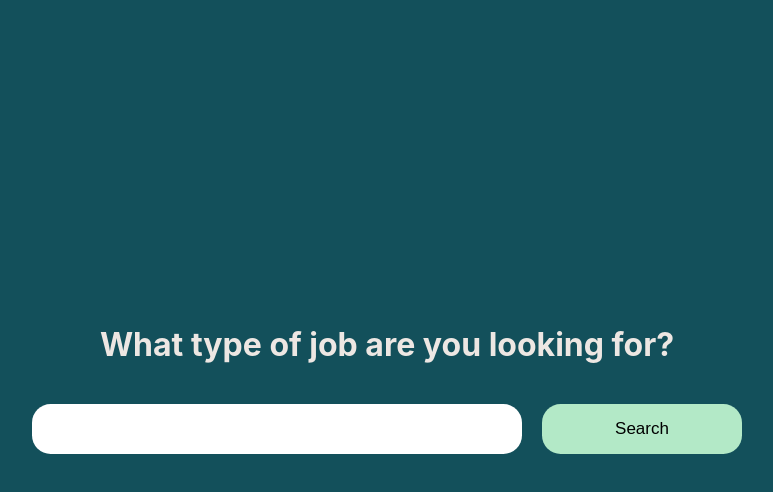
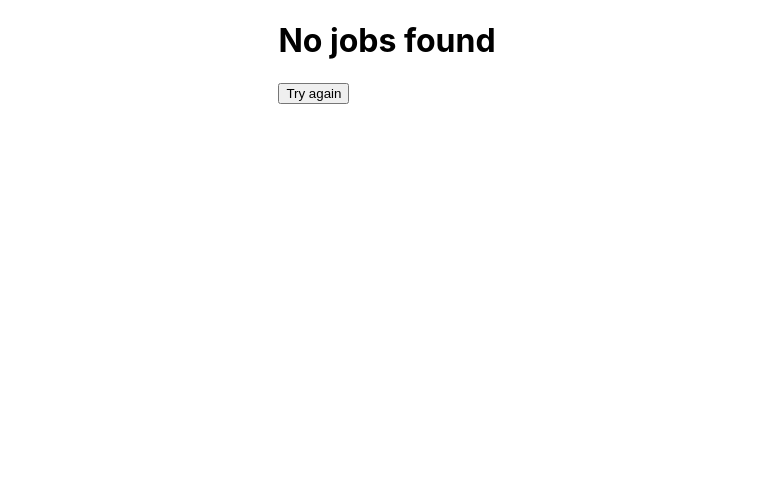
Before and after one commit to sofiakhanyamanee/job-listing, a React (Create React App) app: page /error in a window 1280 px wide. Shown: the top 492 px of the page, without its empty margins (253-1026 px from the left). Built offline with nearby package versions, Linux system fonts and the light colour scheme.

Commit message:
Added error page

```diff
--- a/src/App.js
+++ b/src/App.js
@@ -2,6 +2,7 @@ import React from 'react'
 import { Switch, Route } from 'react-router-dom'
 import styled from 'styled-components'
 import JobList from './components/JobList';
+import ErrorMsgPage from './pages/ErrorMsgPage';
 import JobItemDetailsPage from './pages/JobItemDetailsPage';
 import StartPage from './pages/StartPage';
 
@@ -18,6 +19,7 @@ function App() {
         <Switch>
            <Route path="/jobs/:id" component={JobItemDetailsPage} />
            <Route path="/jobs" component={JobList} />
+           <Route path="/error" component={ErrorMsgPage} />
            <Route path="/" component={StartPage}/>
        </Switch>
     </Wrapper>
--- a/src/components/JobList.jsx
+++ b/src/components/JobList.jsx
@@ -46,7 +46,6 @@ export default function JobList() {
   return (
 
     <Box>
-      <Heading>Jobs that match</Heading>
       <Wrapper>
 
         {jobs.length > 0 ? jobs.map(job => {
--- a/src/components/SearchInputField.jsx
+++ b/src/components/SearchInputField.jsx
@@ -53,11 +53,16 @@ background: #b3e9c7;
 &: hover {
   background: lightgreen;
 }
+
+:focus {
+  outline: none;
+}
 `
 
 export default function SearchInputField() {
-  const {keyInput, setKeyInput, setJobs, searchedArr, setSearchedArr, msg, setMsg} = useContext(JobContext)
+  const {keyInput, setKeyInput, setJobs, searchedArr, setSearchedArr } = useContext(JobContext)
   const history = useHistory()
+
 
   function handle_fetch() {
     const urlStr = keyInput.replace(" ", "+");
@@ -69,9 +74,9 @@ export default function SearchInputField() {
 
       if (data.length === 0){
 
-        setMsg("No match")
         console.log("no matching")
-        history.push("/")
+        history.push("/error")
+
 
       } else {
 
@@ -82,6 +87,8 @@ export default function SearchInputField() {
       let updated_array = [...searchedArr, newObj];
       setSearchedArr(updated_array)
       setJobs(data)
+      history.push("/jobs")
+      console.log("My context array", searchedArr)
       }
 
     })
@@ -106,17 +113,17 @@ export default function SearchInputField() {
       let oldSearchFound = searchedArr.find(obj => obj.keyword === keyInput)
       console.log("Found in context", oldSearchFound)
 
+
       if (oldSearchFound) {
         setJobs(oldSearchFound.data)
+        history.push("/jobs")
+        console.log("My context array", searchedArr)
       } else {
         console.log("not found in context, handle fetch")
         handle_fetch()
       }
+
     }
-
-      console.log("My context array", searchedArr)
-      history.push("/jobs")
-
     }
 
   }
@@ -128,7 +135,6 @@ export default function SearchInputField() {
         <Inputfield type="text" value={keyInput} onChange={e => setKeyInput(e.target.value)} />
         <SearchButton onClick={() => getJobList(keyInput)}>Search</SearchButton>
         </Box>
-        <h1>{msg}</h1>
     </SearchBox>
   )
 }
--- a/src/contexts/JobContextProvider.jsx
+++ b/src/contexts/JobContextProvider.jsx
@@ -6,11 +6,10 @@ export default function JobContextProvider({children}) {
   const [keyInput, setKeyInput] = useState("")
   const [jobs, setJobs] = useState([])
   const [searchedArr, setSearchedArr] = useState([])
-  const [msg, setMsg] = useState("")
 
 
   return (
-    <JobContext.Provider value={{keyInput, setKeyInput, jobs, setJobs, searchedArr, setSearchedArr, msg, setMsg}}>
+    <JobContext.Provider value={{keyInput, setKeyInput, jobs, setJobs, searchedArr, setSearchedArr}}>
       {children}
     </JobContext.Provider>
   )
--- /dev/null
+++ b/src/pages/ErrorMsgPage.jsx
@@ -0,0 +1,17 @@
+import React from 'react'
+import { useHistory } from 'react-router-dom'
+
+export default function ErrorMsgPage() {
+  const history = useHistory()
+
+  function toStartpage(){
+    history.push("/")
+  }
+
+  return (
+    <div>
+      <h1>No jobs found</h1>
+      <button onClick={() => toStartpage()}>Try again</button>
+    </div>
+  )
+}
```
